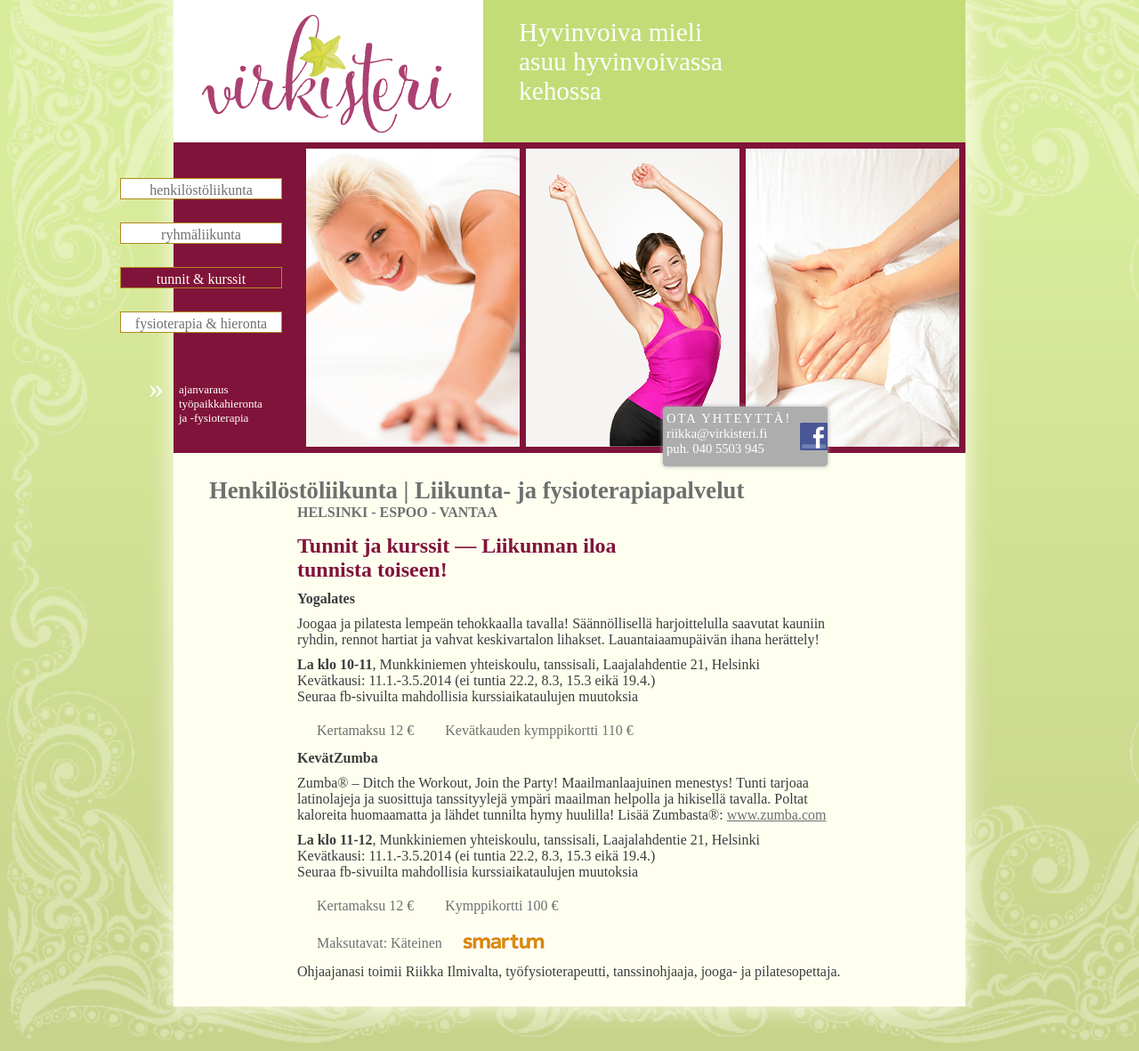
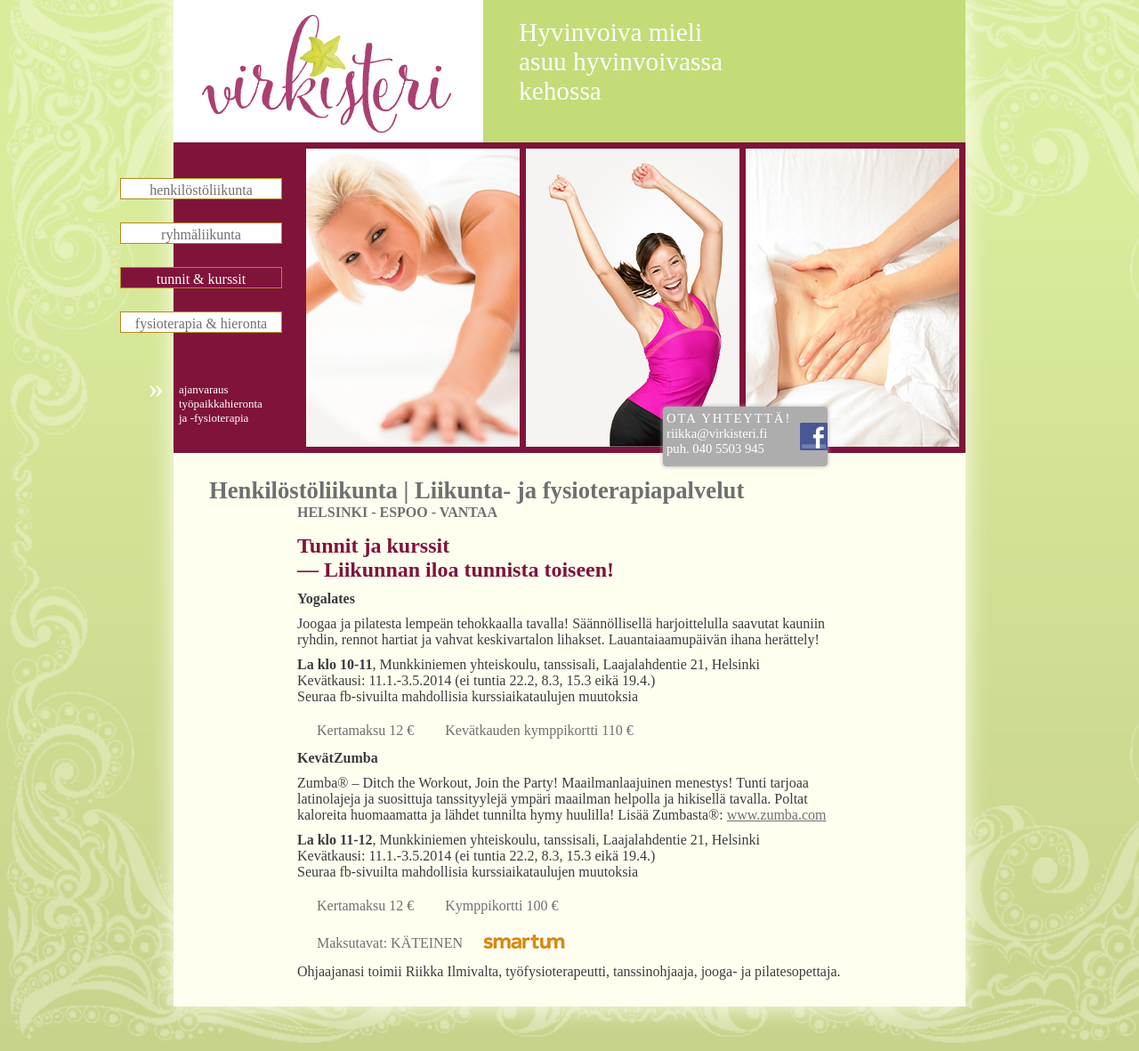
Before and after one commit to sdsykes-web/virkisteri, a Jekyll site: the page built from tunnit.md, in a window 1280 px wide. Shown: the whole page at 89% size. Built offline with Jekyll 4.4.1, drawn with Linux system fonts in a browser that asks for light colours; some web fonts are replaced.

Commit message:
Update tunnit.md

```diff
--- a/tunnit.md
+++ b/tunnit.md
@@ -4,7 +4,7 @@ menu3: lit
 ---
 ## Henkilöstöliikunta | Liikunta- ja fysioterapiapalvelut
 ##### HELSINKI - ESPOO - VANTAA
-### Tunnit ja kurssit &mdash; Liikunnan iloa<br>tunnista toiseen!
+### Tunnit ja kurssit<br>&mdash; Liikunnan iloa tunnista toiseen!
 
 ###### Yogalates
 
@@ -29,6 +29,6 @@ Seuraa fb-sivuilta mahdollisia kurssiaikataulujen muutoksia
 
 Kertamaksu 12 € &nbsp;| &nbsp;Kymppikortti 100 €
 
-Maksutavat: Käteinen | ![smartum](images/smartum_logo.png?)
+Maksutavat: KÄTEINEN | ![smartum](images/smartum_logo.png?)
 
 Ohjaajanasi toimii Riikka Ilmivalta, työfysioterapeutti, tanssinohjaaja, jooga- ja pilates­opettaja.
```
